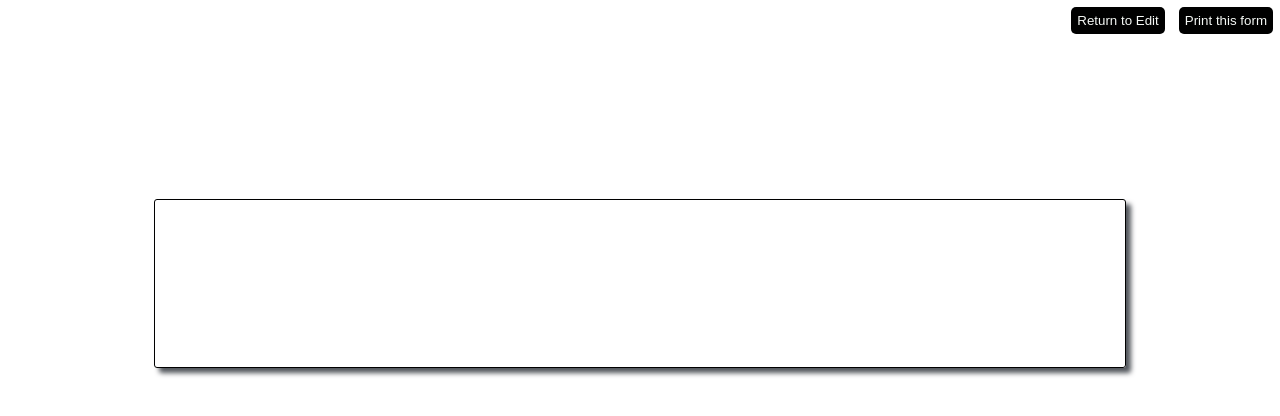
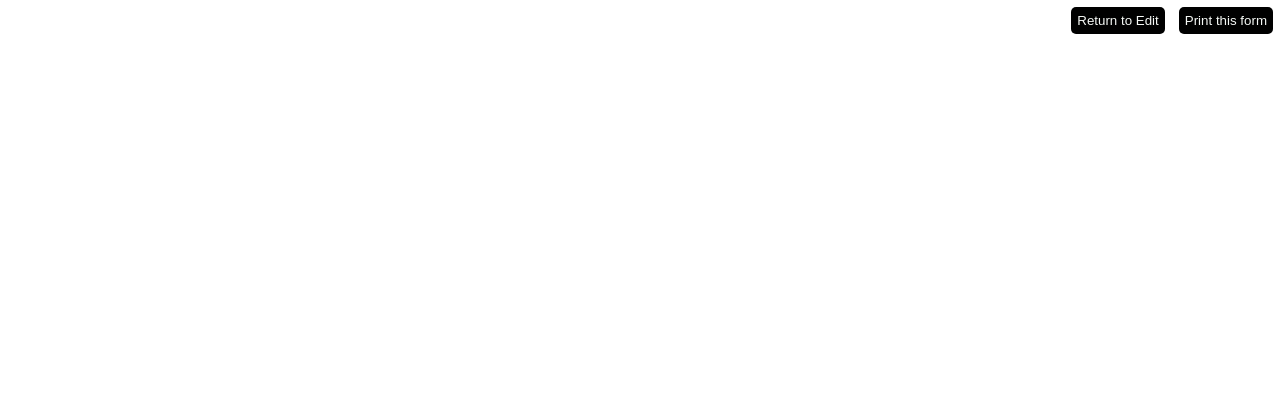
Before and after one commit to Cameron-Grams/ESL-Toolkit, a React (Create React App) app: page /confirm-exercise in a window 1280 px wide. Shown: the top 416 px of the page. Built offline with nearby package versions, Linux system fonts and the light colour scheme.

Commit message:
work on existing values

```diff
--- a/src/containers/OutputPage/ScrambleDisplay.jsx
+++ b/src/containers/OutputPage/ScrambleDisplay.jsx
@@ -19,7 +19,7 @@ class ScrambleDisplay extends React.Component{
         return(
             <div className={ "containerDiv" }>
                 <div className={ "topControl"}></div>
-                <div className={ "innerDiv sentenceDisplayDiv shadowCentralComponent" } >
+                <div className={ " sentenceDisplayDiv " } >
                     <h3>{ this.props.text.title }</h3>
                     { outputSentences }
                 </div>
```
